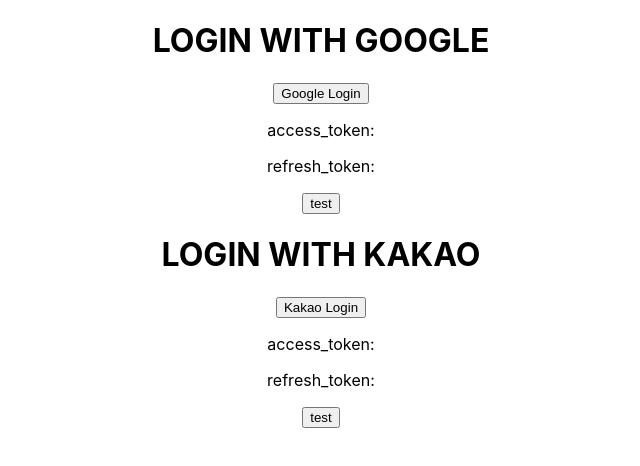
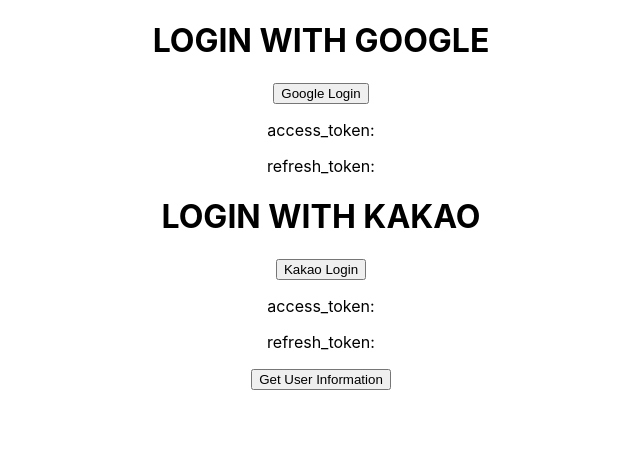
Before and after one commit to brighthonor/social_login_practice, a React (Create React App) app: page / in a window 1280 px wide. Shown: the top 466 px of the page, without its empty margins (319-959 px from the left). Built offline with nearby package versions, Linux system fonts and the light colour scheme.

Commit message:
feat: create get user info button

```diff
--- a/src/App.js
+++ b/src/App.js
@@ -1,14 +1,20 @@
-import React from 'react';
-import But from './But';
+import React, { useState } from 'react';
+import GetTokenButton from './GetTokenButton';
+import GetUserInfoButton from './GetUserInfoButton';
 import './App.css';
 
 function App() {
+  const [at, setAt] = useState(null);
+  const [rt, setRt] = useState(null);
+
   return (
     <div className="App">
         <h1>LOGIN WITH GOOGLE</h1>
-        <But provider='google' />
+        <GetTokenButton provider='google' at={at} setAt={setAt} rt={rt} setRt={setRt} />
         <h1>LOGIN WITH KAKAO</h1>
-        <But provider='kakao' />
+        <GetTokenButton provider='kakao' at={at} setAt={setAt} rt={rt} setRt={setRt} />
+
+        <GetUserInfoButton />
       </div>
   );
 }
--- a/src/But.js
+++ /dev/null
@@ -1,38 +0,0 @@
-import { useEffect, useState } from "react";
-import { useCookies } from "react-cookie";
-
-const But = (props) => {
-  const link = props.provider === 'google' ? 'http://localhost:8000/auth/rest-auth/google/redirect/' : 'http://localhost:8000/auth/rest-auth/kakao/redirect/';
-
-  const buttonName = props.provider === 'google' ? 'Google Login' : 'Kakao Login';
-
-  const [cookie] = useCookies();
-
-  const [at, setAt] = useState(null);
-  const [rt, setRt] = useState(null);
-
-  useEffect(() => {
-    if(cookie.accessToken !== undefined){
-      setAt(cookie.accessToken);
-      setRt(cookie.refreshToken);
-    }
-  }, [cookie]);
-
-  const func = () => {
-    fetch('http://localhost:8000/auth/test/', {
-      'headers': {'Authorization': 'Bearer '+cookie.accessToken}
-    }).then(res => res.json())
-    .then(res => console.log(res));
-  };
-
-  return (
-    <>
-      <a href={link}><button>{buttonName}</button></a>
-      <p>access_token: {at}</p>
-      <p>refresh_token: {rt}</p>
-      <button onClick={func}>test</button>
-    </>
-  )
-};
-
-export default But;
--- /dev/null
+++ b/src/GetTokenButton.js
@@ -0,0 +1,27 @@
+import { useEffect } from "react";
+import { useCookies } from "react-cookie";
+
+const GetTokenButton = (props) => {
+  const link = props.provider === 'google' ? 'http://localhost:8000/auth/rest-auth/google/redirect/' : 'http://localhost:8000/auth/rest-auth/kakao/redirect/';
+
+  const buttonName = props.provider === 'google' ? 'Google Login' : 'Kakao Login';
+
+  const [cookie] = useCookies();
+
+  useEffect(() => {
+    if(cookie.accessToken !== undefined){
+      props.setAt(cookie.accessToken);
+      props.setRt(cookie.refreshToken);
+    }
+  }, [cookie, props]);
+
+  return (
+    <>
+      <a href={link}><button>{buttonName}</button></a>
+      <p>access_token: {props.at}</p>
+      <p>refresh_token: {props.rt}</p>
+    </>
+  )
+};
+
+export default GetTokenButton;
--- /dev/null
+++ b/src/GetUserInfoButton.js
@@ -0,0 +1,20 @@
+import React from 'react';
+import { useCookies } from 'react-cookie';
+
+const GetUserInfoButton = () => {
+  const [cookie] = useCookies();
+
+  const getUserInfoFunc = () => {
+    if(cookie.accessToken === undefined){
+      console.log('user is not defined.')
+    }
+  };
+
+  return (
+    <>
+      <button onClick={getUserInfoFunc}>Get User Information</button>
+    </>
+  )
+};
+
+export default GetUserInfoButton;
```
